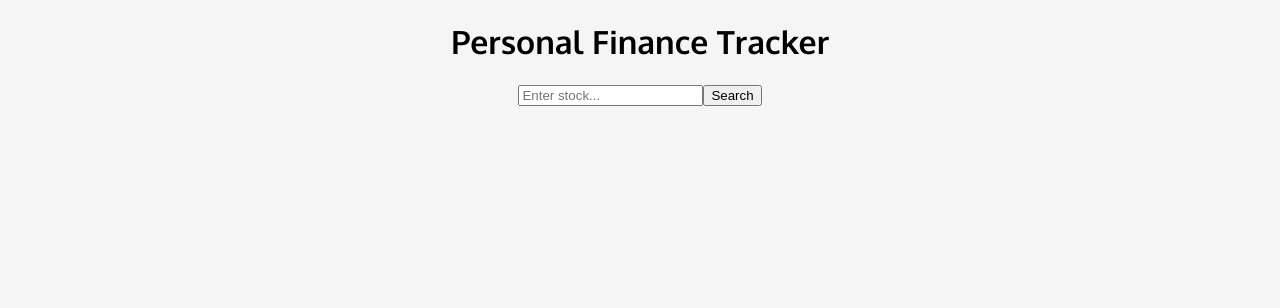
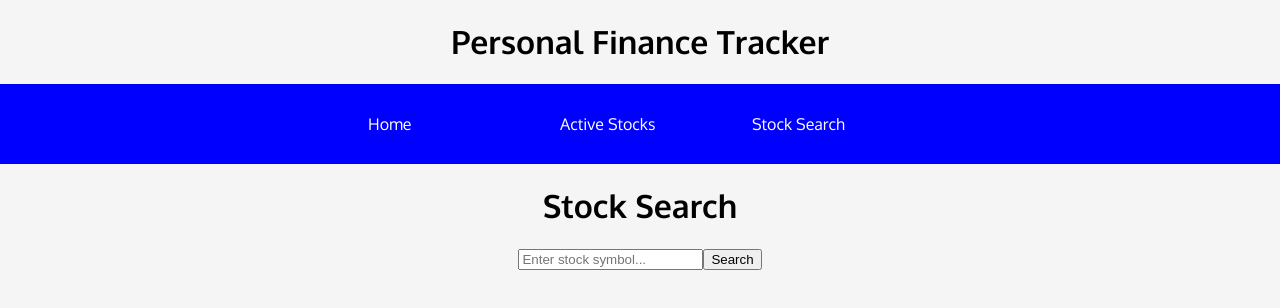
Before and after one commit to sohsinghian/personal-finance-tracker, a React (Create React App) app in the folder project/: page /stock-search in a window 1280 px wide. Shown: the top 308 px of the page. Built offline with nearby package versions, Linux system fonts and the light colour scheme.

Commit message:
added NavBar and Router

```diff
--- a/project/package.json
+++ b/project/package.json
@@ -8,6 +8,7 @@
     "@testing-library/user-event": "^13.5.0",
     "react": "^17.0.2",
     "react-dom": "^17.0.2",
+    "react-router-dom": "^6.2.2",
     "react-scripts": "5.0.0",
     "web-vitals": "^2.1.4"
   },
--- a/project/src/App.js
+++ b/project/src/App.js
@@ -1,17 +1,20 @@
-import React, { useState } from "react";
-import ConsumingStockAPI from "./components/ConsumingStockAPI";
-import Form from "./components/Form";
-import MostActiveStocksAPI from "./components/MostActiveStocksAPI";
+import React from "react";
+import { Routes, Route } from "react-router-dom";
+import NavBar from "./components/NavBar";
+import ActiveStocks from "./pages/ActiveStocks";
+import Home from "./pages/Home";
+import StockSearch from "./pages/StockSearch";
 
 function App() {
-  const [query, setQuery] = useState("");
-
   return (
     <>
       <h1>Personal Finance Tracker</h1>
-      <Form query={query} setQuery={setQuery} />
-      {/* <ConsumingStockAPI query={query} /> */}
-      {/* <MostActiveStocksAPI /> */}
+      <NavBar />
+      <Routes>
+        <Route path="/home" element={<Home />} />
+        <Route path="/active-stocks" element={<ActiveStocks />} />
+        <Route path="/stock-search" element={<StockSearch />} />
+      </Routes>
     </>
   );
 }
--- a/project/src/components/Form.js
+++ b/project/src/components/Form.js
@@ -10,7 +10,11 @@ const Form = (props) => {
   return (
     <>
       <form onSubmit={handleQuerySubmit}>
-        <input name="input" type="text" placeholder="Enter stock..."></input>
+        <input
+          name="input"
+          type="text"
+          placeholder="Enter stock symbol..."
+        ></input>
         <button type="submit">
           Search
           {/* <img src="/images/search-icon.png" alt="Search"></img> */}
--- /dev/null
+++ b/project/src/components/NavBar.js
@@ -0,0 +1,27 @@
+import React from "react";
+import { Link } from "react-router-dom";
+import styles from "./NavBar.module.css";
+
+const NavBar = () => {
+  return (
+    <>
+      <header className={styles.navbar}>
+        <nav>
+          <ul>
+            <li>
+              <Link to="/home">Home</Link>
+            </li>
+            <li>
+              <Link to="/active-stocks">Active Stocks</Link>
+            </li>
+            <li>
+              <Link to="/stock-search">Stock Search</Link>
+            </li>
+          </ul>
+        </nav>
+      </header>
+    </>
+  );
+};
+
+export default NavBar;
--- /dev/null
+++ b/project/src/components/NavBar.module.css
@@ -0,0 +1,36 @@
+.navbar {
+  height: 5rem;
+  background-color: rgba(0, 0, 255, 1);
+}
+
+.navbar nav {
+  height: 100%;
+}
+
+.navbar ul {
+  height: 100%;
+  list-style: none;
+  display: flex;
+  padding: 0;
+  margin: 0;
+  align-items: center;
+  justify-content: center;
+}
+
+.navbar li {
+  margin: 0 1rem;
+  width: 10rem;
+}
+
+.navbar a {
+  color: white;
+  text-decoration: none;
+}
+
+.navbar a:hover,
+.navbar a:active,
+.navbar a.active {
+  color: whitesmoke;
+  padding-bottom: 0.25rem;
+  border-bottom: 4px solid whitesmoke;
+}
--- a/project/src/index.css
+++ b/project/src/index.css
@@ -43,7 +43,8 @@ table {
 }
 
 h2,
-h1 {
+h1,
+p {
   text-align: center;
 }
 
--- a/project/src/index.js
+++ b/project/src/index.js
@@ -1,6 +1,12 @@
-import ReactDOM from 'react-dom';
+import ReactDOM from "react-dom";
+import { BrowserRouter } from "react-router-dom";
 
-import './index.css';
-import App from './App';
+import "./index.css";
+import App from "./App";
 
-ReactDOM.render(<App />, document.getElementById('root'));
+ReactDOM.render(
+  <BrowserRouter>
+    <App />
+  </BrowserRouter>,
+  document.getElementById("root")
+);
--- /dev/null
+++ b/project/src/pages/ActiveStocks.js
@@ -0,0 +1,13 @@
+import React from "react";
+import MostActiveStocksAPI from "../components/MostActiveStocksAPI";
+
+const ActiveStocks = () => {
+  return (
+    <>
+      <h1>Active Stocks</h1>
+      {/* <MostActiveStocksAPI /> */}
+    </>
+  );
+};
+
+export default ActiveStocks;
--- /dev/null
+++ b/project/src/pages/Home.js
@@ -0,0 +1,11 @@
+import React from "react";
+
+const Home = () => {
+  return (
+    <div>
+      <h1>HOME</h1>
+    </div>
+  );
+};
+
+export default Home;
--- /dev/null
+++ b/project/src/pages/StockSearch.js
@@ -0,0 +1,17 @@
+import React, { useState } from "react";
+import ConsumingStockAPI from "../components/ConsumingStockAPI";
+import Form from "../components/Form";
+
+const StockSearch = () => {
+  const [query, setQuery] = useState("");
+
+  return (
+    <>
+      <h1>Stock Search</h1>
+      <Form query={query} setQuery={setQuery} />
+      {/* <ConsumingStockAPI query={query} /> */}
+    </>
+  );
+};
+
+export default StockSearch;
```
Also changed, not shown: 1 other file (tests, documents, lock files or other folders).
